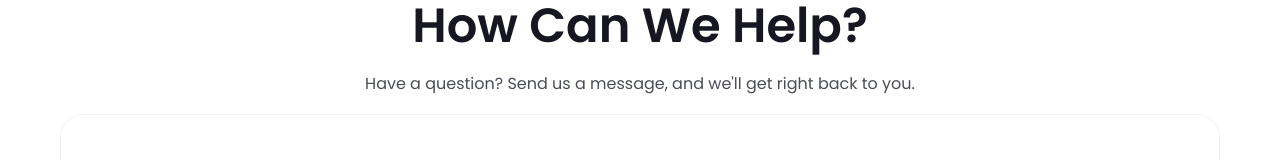
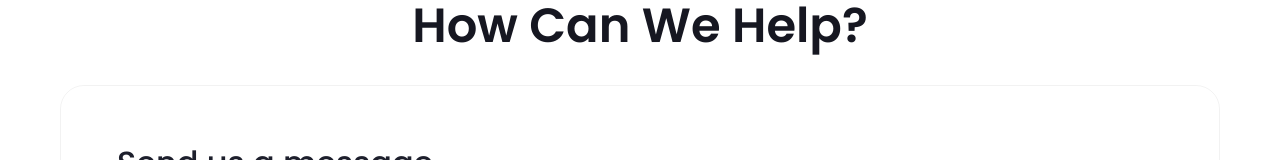
Before and after one commit to backbencherstudio/eric-weisbrot-frontend, a Next.js app: page /contact-us in a window 1280 px wide. Shown: the part 597-757 px from the top of the page. Built offline with nearby package versions, Linux system fonts and the light colour scheme; no server answers.

Commit message:
comment a new line

```diff
--- a/components/ContactUs/ContactUsForm.tsx
+++ b/components/ContactUs/ContactUsForm.tsx
@@ -107,7 +107,7 @@ export default function ContactUsForm() {
         <div className="flex flex-col gap-[15px] justify-center items-center mb-[15px] text-center">
         <h1 className="headerText text-[#161721] !font-semibold">How Can We Help?</h1>
         <p className="text-[#4A4C56] leading-[180%]">
-          Have a question? Send us a message, and we'll get right back to you.
+          {/* Have a question? Send us a message, and we'll get right back to you. */}
         </p>
       </div>
         <div className="rounded-[24px] border border-[#0000000D] lg:p-[56px] md:p-[32px] p-4">
```
